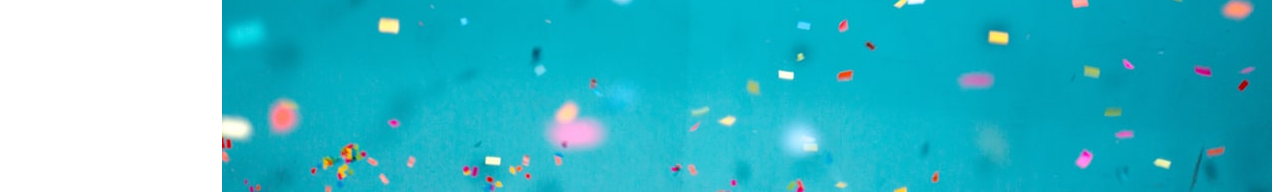
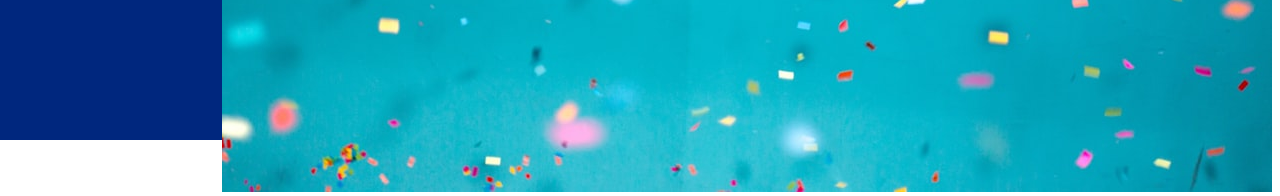
Before and after one commit to Mochi-frontend/css_exercise, a plain HTML site: page index.html in a window 1280 px wide. Shown: the part 660-856 px from the top of the page. Drawn offline with Linux system fonts and the light colour scheme.

Commit message:
fix_responsive_box

```diff
--- a/css/style.css
+++ b/css/style.css
@@ -30,6 +30,7 @@
 .first {
   position: absolute;
   margin-top: 40vh;
+  z-index: -10;
 }
 .concept_text {
   font-size: 80px;
@@ -39,13 +40,14 @@
   position: absolute;
   top: 8vh;
   right: 0;
+  z-index: 10;
 }
 .third {
-  position: absolute;
-  bottom: 0;
+  position: fixed; /* 要素の位置を固定する */
+  bottom: 0; /* 基準の位置を画面の一番下に指定する */
+  left: 0; /* 基準の位置を画面の一番右に指定する */
+  z-index: 0;
+  width: 60vw;
+  height: 25%;
+  background-color: #00277e;
 }
-.box {
-  width: 100px;
-  height: 100px;
-  color: #00277e;
-}
--- a/index.html
+++ b/index.html
@@ -37,7 +37,7 @@
         <div class="second">
           <img src="./img/firstview.jpeg" alt="" />
         </div>
-        <div class="third box"></div>
+        <div class="third"></div>
       </div>
     </main>
   </body>
```
